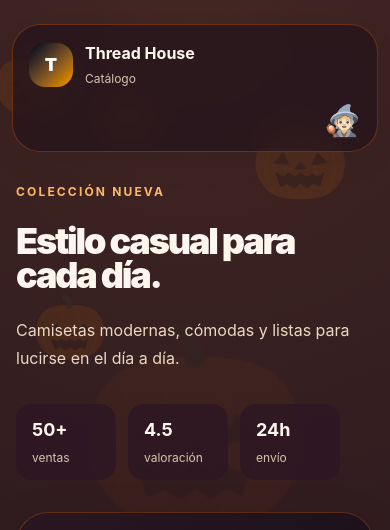
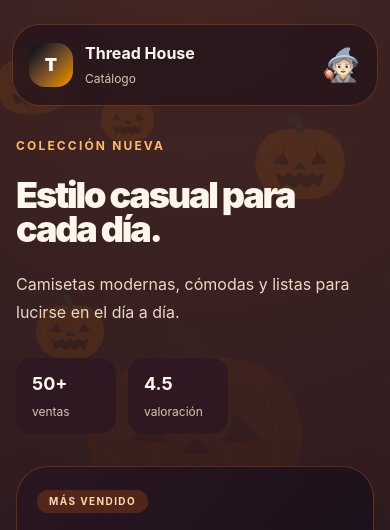
Before and after one commit to jdavid1991/catalog, a React (Vite) app: page / in a window 390 px wide. Shown: the top 530 px of the page. Built offline with nearby package versions, Linux system fonts and the light colour scheme.

Commit message:
fix: update CatalogHeader and HeroSection components for improved layout and styling

```diff
--- a/src/components/CatalogHeader.jsx
+++ b/src/components/CatalogHeader.jsx
@@ -4,7 +4,7 @@ export function CatalogHeader({ themeMode = "default" }) {
 
   return (
     <header
-      className={`flex flex-col gap-4 rounded-[28px] border px-4 py-4 shadow-[0_12px_30px_rgba(15,23,42,0.06)] backdrop-blur-md sm:flex-row sm:items-center sm:justify-between sm:px-6 ${
+      className={`flex items-center justify-between gap-3 rounded-[28px] border px-4 py-4 shadow-[0_12px_30px_rgba(15,23,42,0.06)] backdrop-blur-md sm:px-6 ${
         isHalloween
           ? "border-orange-500/30 bg-[#23131c]/70"
           : isChristmas
@@ -12,13 +12,13 @@ export function CatalogHeader({ themeMode = "default" }) {
             : "border-slate-200/80 bg-white/70"
       }`}
     >
-      <div className="flex items-center gap-3">
-        <div className="flex h-11 w-11 items-center justify-center rounded-2xl bg-gradient-to-br from-slate-950 to-amber-500 text-lg font-black text-white">
+      <div className="flex min-w-0 items-center gap-3">
+        <div className="flex h-11 w-11 shrink-0 items-center justify-center rounded-2xl bg-gradient-to-br from-slate-950 to-amber-500 text-lg font-black text-white">
           T
         </div>
-        <div>
+        <div className="min-w-0">
           <p
-            className={`text-base font-bold ${
+            className={`truncate text-base font-bold ${
               isHalloween
                 ? "text-orange-50"
                 : isChristmas
@@ -42,17 +42,17 @@ export function CatalogHeader({ themeMode = "default" }) {
         </div>
       </div>
 
-      <div className="flex w-full items-center justify-end sm:w-auto">
+      <div className="flex shrink-0 items-center justify-end sm:w-auto">
         {isChristmas ? (
           <span
-            className="text-3xl leading-none sm:text-4xl"
+            className="text-[2rem] leading-none sm:text-4xl"
             aria-label="Navidad"
           >
             🎅🏻
           </span>
         ) : isHalloween ? (
           <span
-            className="text-3xl leading-none sm:text-4xl"
+            className="text-[2rem] leading-none sm:text-4xl"
             aria-label="Halloween"
           >
             🧙🏻
--- a/src/components/HeroSection.jsx
+++ b/src/components/HeroSection.jsx
@@ -3,8 +3,7 @@ export function HeroSection({ themeMode = "default", formatCOP }) {
   const isChristmas = themeMode === "christmas";
   const stats = [
     ["50+", "ventas"],
-    ["4.5", "valoración"],
-    ["24h", "envío"],
+    ["4.5", "valoración"]
   ];
 
   return (
```
